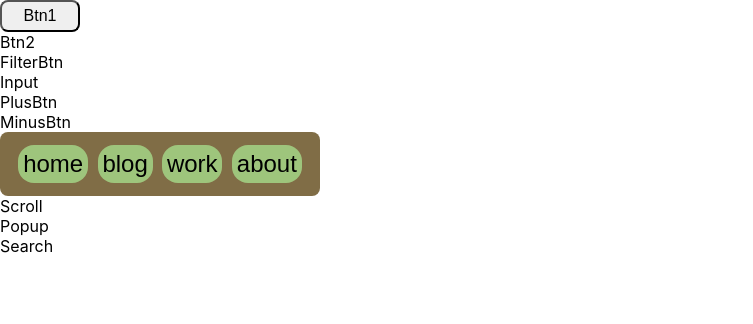
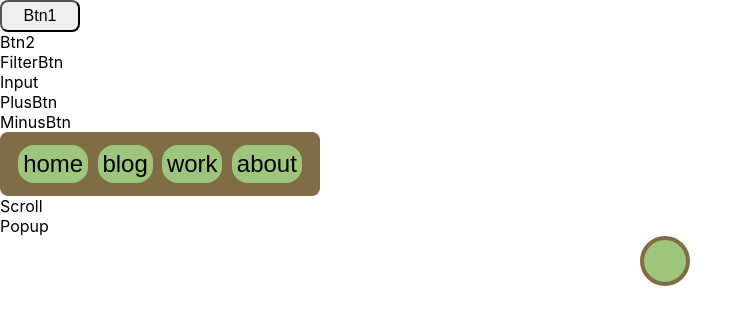
Before and after one commit to C-B-U/owl-forest, a React (Create React App) app in the folder frontend/: page / in a window 1280 px wide. Shown: the top 324 px of the page, without its empty margins (0-753 px from the left). Built offline with nearby package versions, Linux system fonts and the light colour scheme.

Commit message:
feat:#3 검색창 컴포넌트

```diff
--- a/frontend/package.json
+++ b/frontend/package.json
@@ -6,9 +6,11 @@
     "@testing-library/jest-dom": "^5.16.5",
     "@testing-library/react": "^13.4.0",
     "@testing-library/user-event": "^13.5.0",
+    "axios": "^0.27.2",
     "react": "^18.2.0",
     "react-dom": "^18.2.0",
     "react-scripts": "5.0.1",
+    "react-virtualized": "^9.22.3",
     "styled-components": "^5.3.6",
     "web-vitals": "^2.1.4"
   },
--- a/frontend/src/Components/Scroll.jsx
+++ b/frontend/src/Components/Scroll.jsx
@@ -1,4 +1,5 @@
-import React from 'react';
+import React, { useState, useEffect } from 'react';
+import styled from 'styled-components';
 
 export default function Scroll() {
   return <div>Scroll</div>;
--- a/frontend/src/Components/Search.jsx
+++ b/frontend/src/Components/Search.jsx
@@ -1,5 +1,63 @@
 import React from 'react';
+import styled, { keyframes } from 'styled-components';
+
+const boxFade = keyframes`
+100%{
+  width:200px;
+  transform:translateX(-50%);
+}
+`;
+
+const inputFade = keyframes`
+0%{
+  opacity:0;
+}
+100%{
+  opacity:1;
+}
+`;
+
+const SearchBox = styled.form`
+  position: relative;
+  top: 50%;
+  left: 50%;
+  width: 50px;
+  height: 50px;
+  background: rgba(158, 197, 124);
+  box-sizing: border-box;
+  border-radius: 25px;
+  border: 4px solid rgba(128, 109, 70);
+  padding: 5px;
+  &:hover {
+    cursor: pointer;
+    animation: ${boxFade} 1s forwards;
+  }
+`;
+
+const InputBox = styled.input`
+  position: absolute;
+  top: 0;
+  left: 0;
+  width: 150px;
+  height: 42.5px;
+  line-height: 30px;
+  outline: 0;
+  border: 0;
+  opacity: 0;
+  font-size: 1em;
+  border-radius: 20px;
+  padding: 0 20px;
+  &:hover {
+    display: block;
+    cursor: pointer;
+    animation: ${inputFade} 1s forwards;
+  }
+`;
 
 export default function Search() {
-  return <div>Search</div>;
+  return (
+    <SearchBox action=''>
+      <InputBox type='text' placeholder='Search' onChange />
+    </SearchBox>
+  );
 }
```
Also changed, not shown: 1 other file (tests, documents, lock files or other folders).
